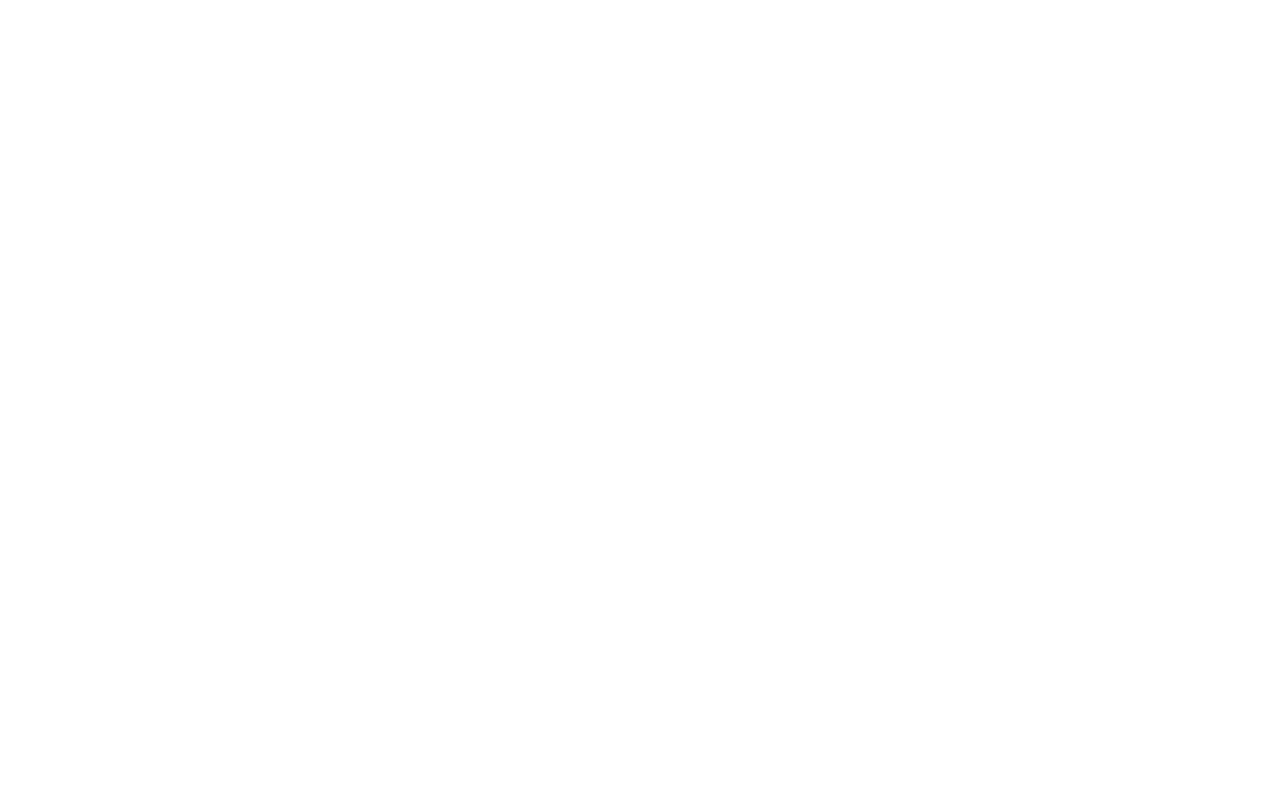
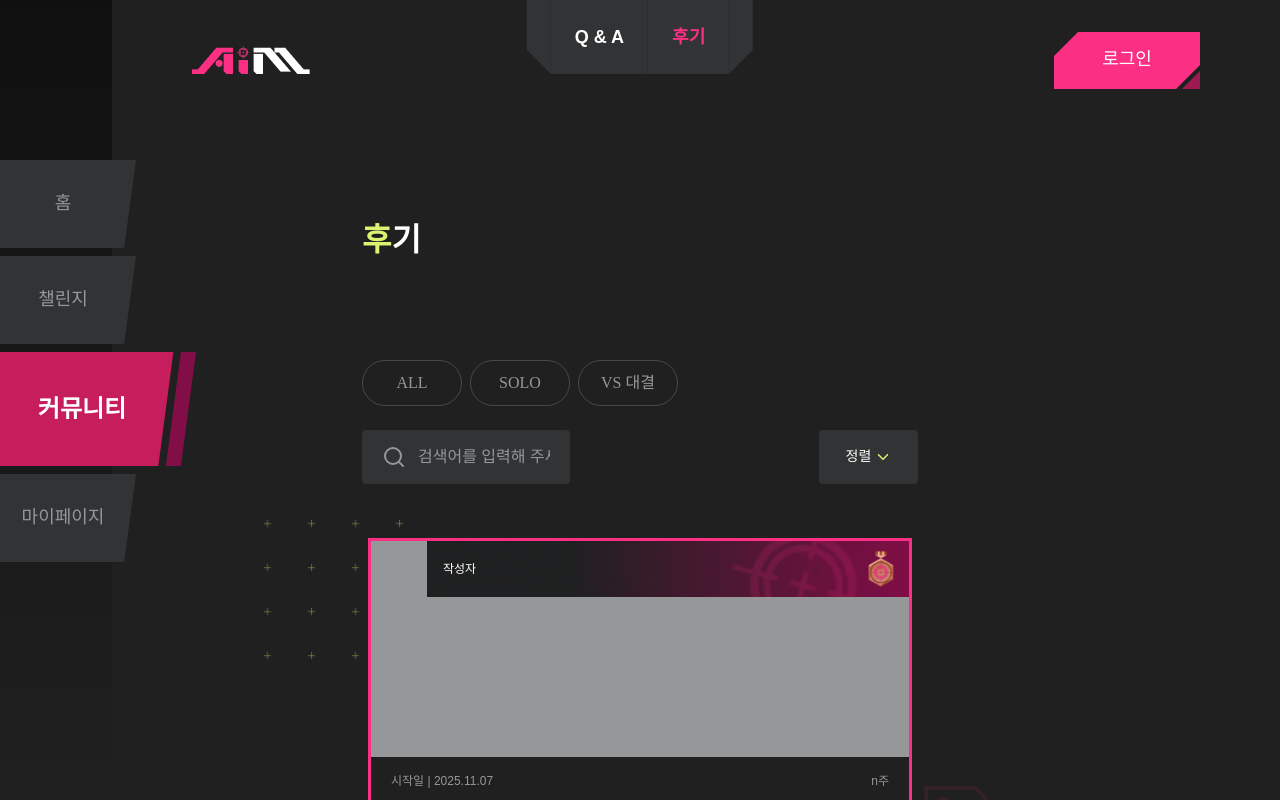
Before and after one commit to AiM-Club/AiM-web, a React (Vite) app: page /community/review in a window 1280 px wide. Before the commit this address had no page. Shown: the top 800 px of the page. Built offline with nearby package versions, Linux system fonts and the light colour scheme; a web font is replaced by a local one.

Commit message:
feat: review 페이지 ui 구현

```diff
--- a/src/App.tsx
+++ b/src/App.tsx
@@ -10,6 +10,7 @@
 import ChallengeVSMain from "./pages/challenge/challengeVS/ChallengeVSMain"
 import ChallengeVSSolo from "./pages/challenge/challengeSolo/ChallengeVSSolo"
 import QnA from "./pages/community/qna/QnA"
+import Review from "./pages/community/review/Review";
 
 
 function App() {
@@ -21,6 +22,7 @@
         <Route path={PageEndPoints.MYPAGE} element={<Mypage />} />
         <Route path={PageEndPoints.COMMUNITY} element={<Community />} />
         <Route path={PageEndPoints.QNA} element={<QnA />} />
+        <Route path={PageEndPoints.REVIEW} element={<Review />} />
         <Route path={PageEndPoints.CHALLENGE_MAIN} element={<Challenge />} />
         <Route path={PageEndPoints.CHALLENGE_VS} element={<ChallengeVSMain />} />
         <Route path={PageEndPoints.CHALLENGE_SOLO} element={<ChallengeVSSolo />} />
--- a/src/constants/endpoints.ts
+++ b/src/constants/endpoints.ts
@@ -3,6 +3,7 @@
   MYPAGE = "/mypage",
   COMMUNITY = "/community",
   QNA = "/community/qna",
+  REVIEW = "/community/review",
   CHALLENGE_MAIN = "/challenge",
   CHALLENGE_VS = "/challenge/vs",
   CHALLENGE_SOLO = "/challenge/solo",
--- a/src/layouts/header/Header.tsx
+++ b/src/layouts/header/Header.tsx
@@ -26,7 +26,7 @@
   ],
   "/community": [
     { id: "community-qna", label: "Q & A", path: PageEndPoints.QNA },
-    { id: "community-notice", label: "후기", path: "/community/notice" },
+    { id: "community-review", label: "후기", path: PageEndPoints.REVIEW },
   ],
   "/mypage": [
     { id: "mypage-profile", label: "프로필", path: "/mypage/profile" },
--- /dev/null
+++ b/src/pages/community/review/Review.tsx
@@ -0,0 +1,28 @@
+import CardBoard from "@/components/board/CardBoard";
+import SearchField from "@/components/field/SearchField";
+import { PageTopic } from "@/components/text/PageTopic";
+import DefaultLayout from "@/layouts/defaultLayout/DefaultLayout";
+import { searchVsData } from "@/pages/search/Constants";
+import * as S from "@/styles/community/review/Review.style";
+
+const Review = () => {
+    return (
+        <DefaultLayout>
+            <S.ReviewWrapper>
+                <PageTopic text="후기" size="l" />
+                <S.ContentWrapper>
+                    <SearchField
+                        categories={[
+                            { value: "all", label: "ALL" },
+                            { value: "solo", label: "SOLO" },
+                            { value: "vsBattle", label: "VS 대결" }
+                        ]}
+                    />
+                    <CardBoard data={searchVsData} writePath="/community/review/write"/>
+                </S.ContentWrapper>
+            </S.ReviewWrapper>
+        </DefaultLayout>
+    )
+}
+
+export default Review;
--- /dev/null
+++ b/src/styles/community/review/Review.style.ts
@@ -0,0 +1,16 @@
+import styled from "styled-components";
+
+
+export const ReviewWrapper = styled.div`
+    display: flex;
+    flex-direction: column;
+    gap: 6.25rem;
+    width: 100%;
+`;
+
+export const ContentWrapper = styled.div`
+    display: flex;
+    flex-direction: column;
+    gap: 3rem;
+    width: 100%;
+`;
```
